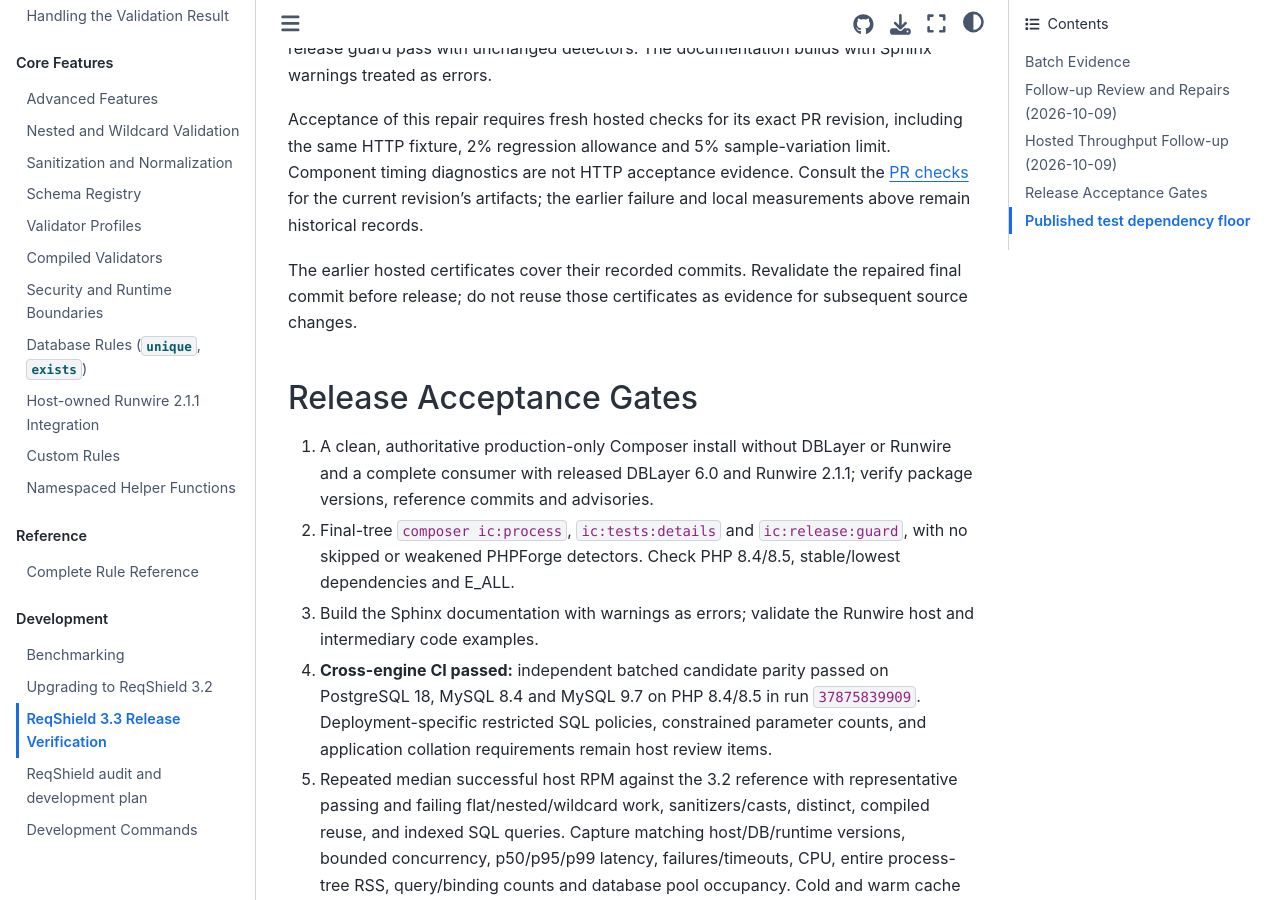
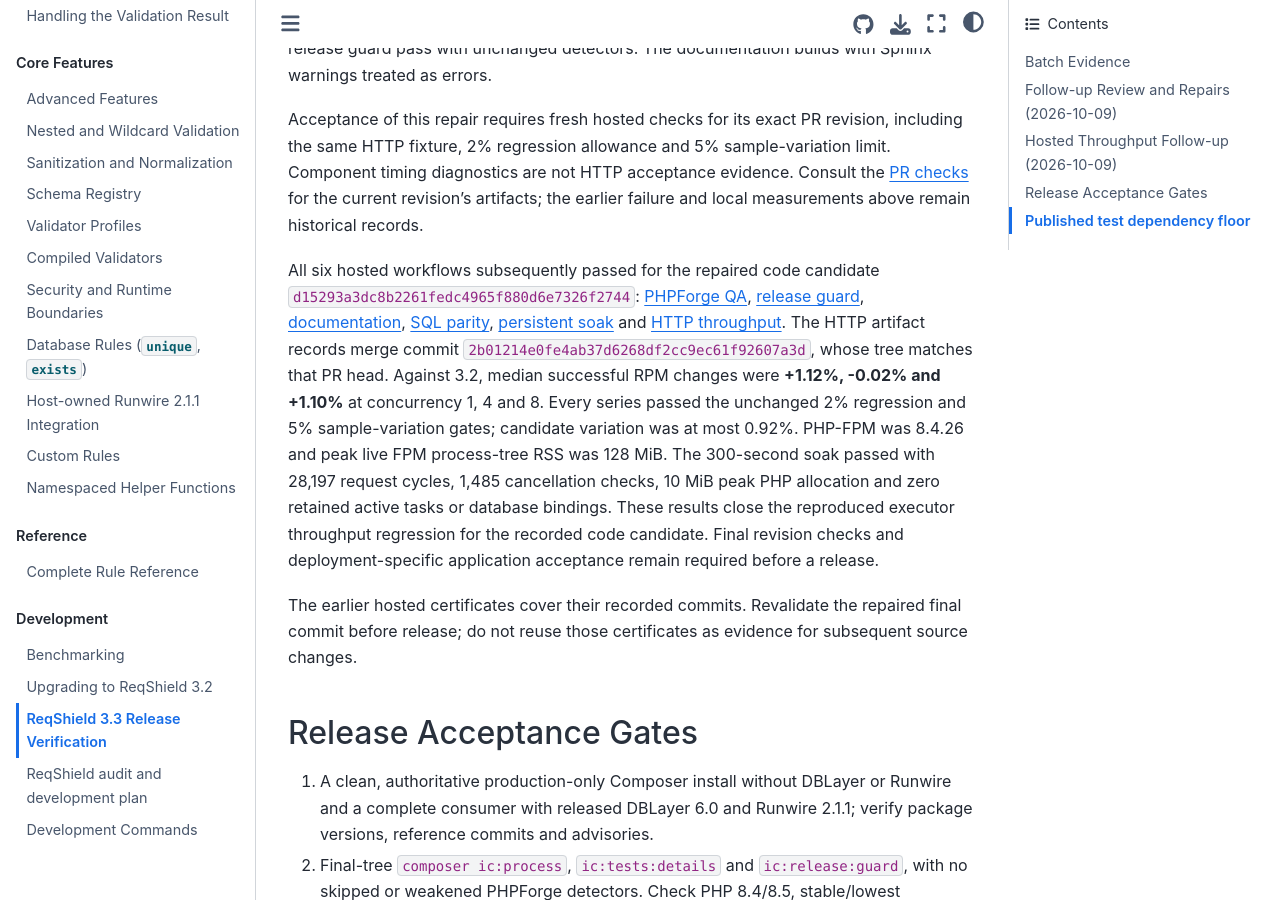
Before and after one commit to infocyph/ReqShield, a Sphinx documentation site: the page built from docs/release-3.3-verification.rst, in a window 1280 px wide and 900 px high, scrolled down 2986 px. Built offline with Sphinx 7.4.7 and the Sphinx Book theme 1.1.4, drawn with Linux system fonts in a browser that asks for light colours; pages that are not in the unit, such as notebooks, are missing from menus.

Commit message:
docs: record verified throughput repair evidence

```diff
--- a/docs/release-3.3-verification.rst
+++ b/docs/release-3.3-verification.rst
@@ -129,6 +129,26 @@
 revision's artifacts; the earlier failure and local measurements above
 remain historical records.
 
+All six hosted workflows subsequently passed for the repaired code candidate
+``d15293a3dc8b2261fedc4965f880d6e7326f2744``:
+`PHPForge QA <https://github.com/infocyph/ReqShield/actions/runs/37887000787>`_,
+`release guard <https://github.com/infocyph/ReqShield/actions/runs/37887000388>`_,
+`documentation <https://github.com/infocyph/ReqShield/actions/runs/37887000270>`_,
+`SQL parity <https://github.com/infocyph/ReqShield/actions/runs/37887000296>`_,
+`persistent soak <https://github.com/infocyph/ReqShield/actions/runs/37887000299>`_
+and `HTTP throughput <https://github.com/infocyph/ReqShield/actions/runs/37887000387>`_.
+The HTTP artifact records merge commit
+``2b01214e0fe4ab37d6268df2cc9ec61f92607a3d``, whose tree matches that PR head.
+Against 3.2, median successful RPM changes were **+1.12%, -0.02% and +1.10%**
+at concurrency 1, 4 and 8. Every series passed the unchanged 2% regression
+and 5% sample-variation gates; candidate variation was at most 0.92%.
+PHP-FPM was 8.4.26 and peak live FPM process-tree RSS was 128 MiB.
+The 300-second soak passed with 28,197 request cycles, 1,485 cancellation
+checks, 10 MiB peak PHP allocation and zero retained active tasks or database
+bindings. These results close the reproduced executor throughput regression
+for the recorded code candidate. Final revision checks and deployment-specific
+application acceptance remain required before a release.
+
 The earlier hosted certificates cover their recorded commits. Revalidate
 the repaired final commit before release; do not reuse those certificates
 as evidence for subsequent source changes.
```
Also changed, not shown: docs/plans/reqshield-3.3-audit-and-development-plan.md (+2 -0 lines).
